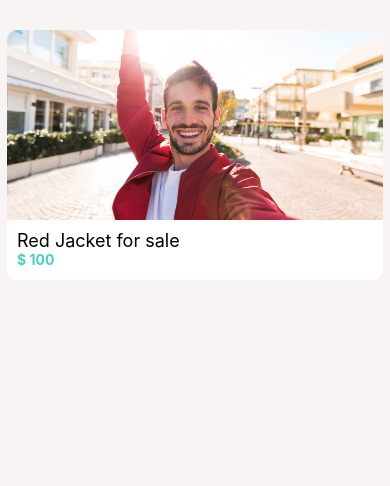
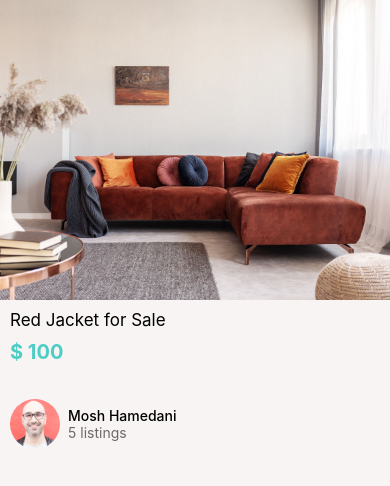
Before and after one commit to Max-256/OverIt, a React Native app: screen / in a window 390 px wide. Shown: the top 486 px of the page. Built offline with nearby package versions, Linux system fonts and the light colour scheme.

Commit message:
build the list item component

```diff
--- a/app/components/AppText.js
+++ b/app/components/AppText.js
@@ -1,8 +1,8 @@
 import React from "react";
 import { Text, StyleSheet } from "react-native";
 
-function AppText({ children }) {
-  return <Text style={styles.text}>{children}</Text>;
+function AppText({ children, style }) {
+  return <Text style={[styles.text, style]}>{children}</Text>;
 }
 
 const styles = StyleSheet.create({
--- /dev/null
+++ b/app/components/ListItem.js
@@ -0,0 +1,40 @@
+import React from "react";
+import { View, Image, StyleSheet } from "react-native";
+import AppText from "./AppText";
+import colors from "../config/colors";
+
+function ListItem({ image, title, subtitle }) {
+  return (
+    <View style={styles.container}>
+      <Image source={image} style={styles.image} />
+
+      <View style={styles.details}>
+        <AppText style={styles.title}>{title}</AppText>
+        <AppText style={styles.subtitle}>{subtitle}</AppText>
+      </View>
+    </View>
+  );
+}
+
+const styles = StyleSheet.create({
+  container: {
+    flexDirection: "row",
+  },
+  details: {
+    justifyContent: "center",
+  },
+  image: {
+    width: 50,
+    height: 50,
+    borderRadius: 25,
+    marginRight: 8,
+  },
+  title: {
+    fontWeight: "500",
+  },
+  subtitle: {
+    color: colors.medium,
+  },
+});
+
+export default ListItem;
--- a/app/config/colors.js
+++ b/app/config/colors.js
@@ -4,4 +4,5 @@
   black: "#000",
   white: "#fff",
   light: "#f8f4f4",
+  medium: "#6e6969",
 };
--- a/app/screens/ListingDetailsScreen.js
+++ b/app/screens/ListingDetailsScreen.js
@@ -1,16 +1,24 @@
 import React from "react";
-import { View, Text, StyleSheet } from "react-native";
+import { View, Image, Text, StyleSheet } from "react-native";
 import colors from "../config/colors";
-import Card from "../components/Card";
+import AppText from "../components/AppText";
+import ListItem from "../components/ListItem";
 
 function ListingDetailsScreen(props) {
   return (
     <View style={styles.container}>
-      <Card
-        image={require("../assets/jacket.jpg")}
-        title="Red Jacket for sale"
-        subtitle="$ 100"
-      />
+      <Image style={styles.image} source={require("../assets/couch.jpg")} />
+      <View style={styles.stylesContainer}>
+        <AppText style={styles.title}>Red Jacket for Sale</AppText>
+        <AppText style={styles.price}>$ 100</AppText>
+        <View style={styles.userContainer}>
+          <ListItem
+            image={require("../assets/mosh.jpg")}
+            title="Mosh Hamedani"
+            subtitle="5 listings"
+          />
+        </View>
+      </View>
     </View>
   );
 }
@@ -19,8 +27,25 @@
   container: {
     flex: 1,
     backgroundColor: colors.light,
-    padding: 7,
-    paddingTop: 30,
+  },
+  image: {
+    width: "100%",
+    height: 300,
+  },
+  stylesContainer: {
+    padding: 10,
+  },
+  title: {
+    fontSize: 17,
+  },
+  price: {
+    fontWeight: "bold",
+    color: colors.secondary,
+    marginVertical: 10,
+    fontSize: 20,
+  },
+  userContainer: {
+    marginVertical: 25,
   },
 });
 
```
